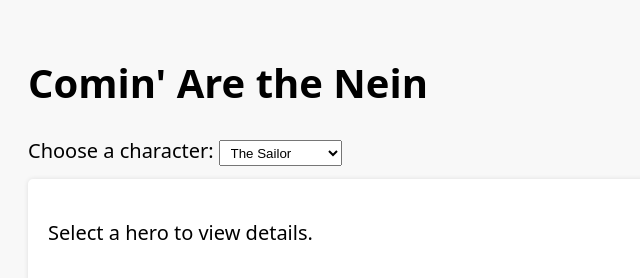
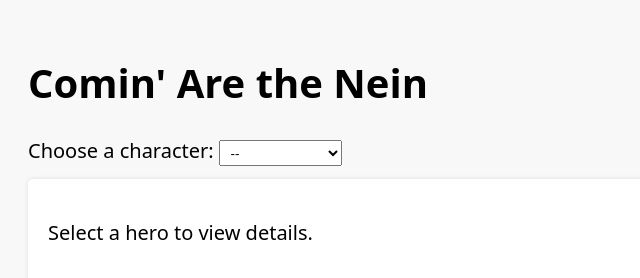
Before and after one commit to JactusTheCactus/comin-are-the-nein, a website: page index.html in a window 1280 px wide. Shown: the full height of the page, 0-640 px from the left. Drawn offline with nearby package versions, Linux system fonts and the light colour scheme.

Commit message:
Update index.html

```diff
--- a/index.html
+++ b/index.html
@@ -11,7 +11,9 @@
 <body>
 	<h1></h1>
 	<label for="characterSelect">Choose a character:</label>
-	<select id="characterSelect"></select>
+	<select id="characterSelect">
+		<option>--</option>
+	</select>
 	<div class="character-details" id="characterDetails">
 		<p>Select a hero to view details.</p>
 	</div>
```
